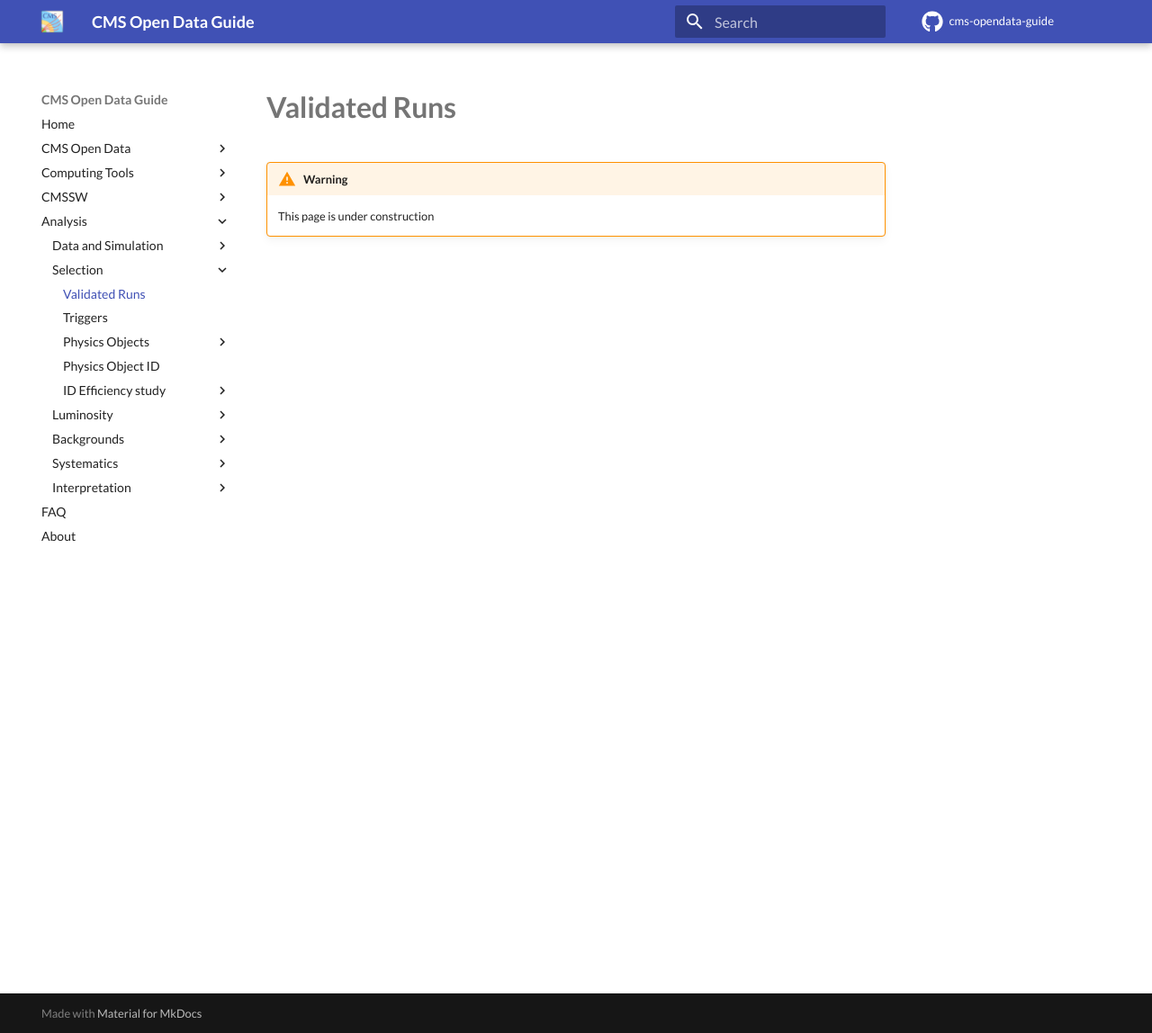
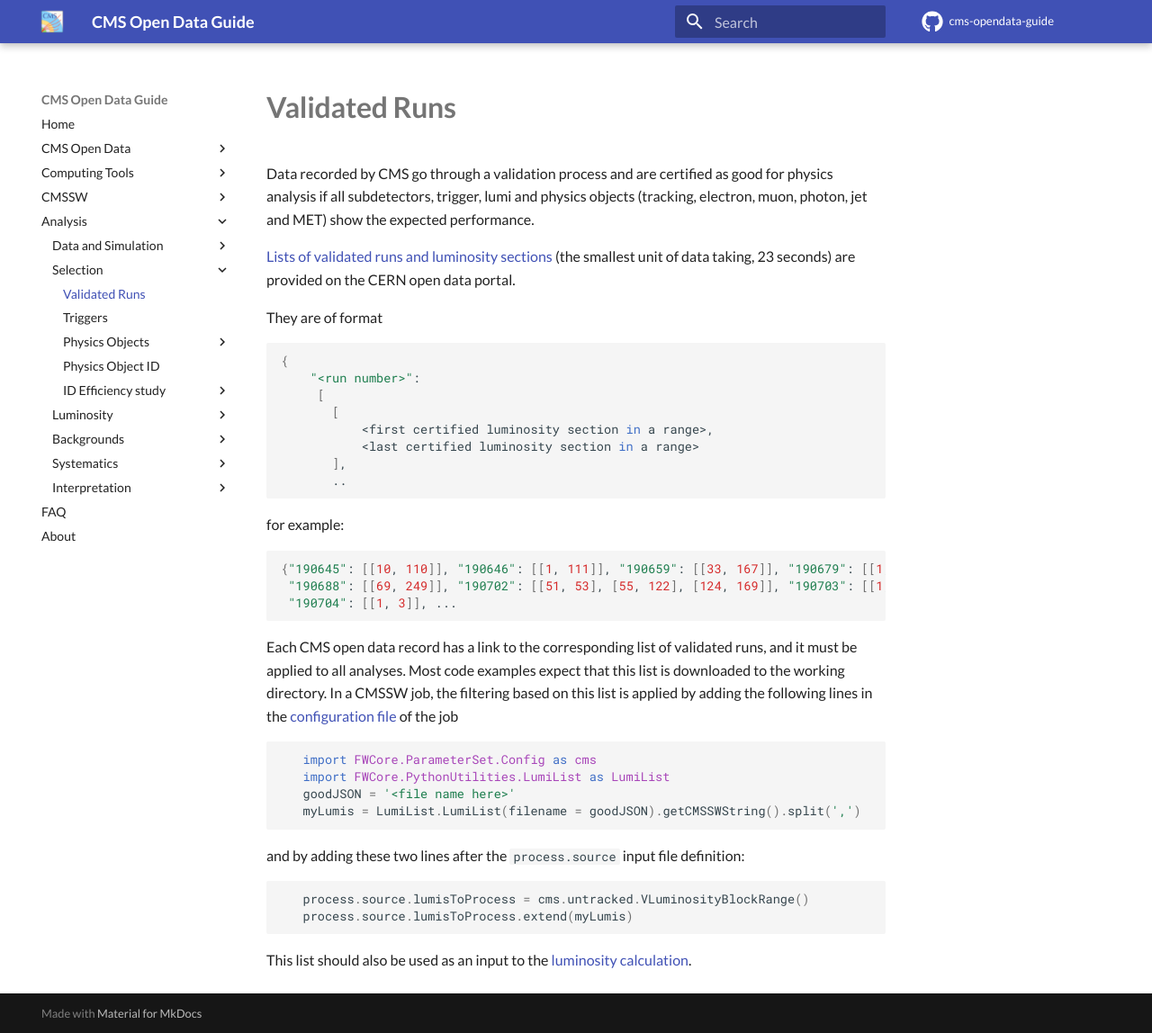
Before and after one commit to cernopendata/cms-opendata-guide, an MkDocs documentation site: the page built from docs/analysis/selection/validatedRuns.md, in a window 1280 px wide and 1148 px high. Shown: the whole window at 90% size. Built offline with MkDocs 1.6.1 and Material for MkDocs 9.7.7, drawn with Linux system fonts in a browser that asks for light colours; comment, search, counter and statistics services are not loaded.

Commit message:
analysis: add validated runs (#78)

````diff
--- a/docs/analysis/selection/validatedRuns.md
+++ b/docs/analysis/selection/validatedRuns.md
@@ -1,4 +1,44 @@
 # Validated Runs
 
-!!! Warning
-    This page is under construction
+Data recorded by CMS go through a validation process and are certified as good for physics analysis if all subdetectors, trigger, lumi and physics objects (tracking, electron, muon, photon, jet and MET) show the expected performance.
+
+[Lists of validated runs and luminosity sections](http://opendata.cern.ch/search?page=1&size=20&type=Environment&subtype=Validation&experiment=CMS) (the smallest unit of data taking, 23 seconds) are provided on the CERN open data portal.
+
+They are of format
+
+ ``` shell
+ {
+     "<run number>":
+      [
+        [
+            <first certified luminosity section in a range>,
+            <last certified luminosity section in a range>
+        ],
+        ..
+ ```
+
+for example:
+
+``` shell
+{"190645": [[10, 110]], "190646": [[1, 111]], "190659": [[33, 167]], "190679": [[1, 55]],
+ "190688": [[69, 249]], "190702": [[51, 53], [55, 122], [124, 169]], "190703": [[1, 252]],
+ "190704": [[1, 3]], ...
+```
+
+Each CMS open data record has a link to the corresponding list of validated runs, and it must be applied to all analyses. Most code examples expect that this list is downloaded to the working directory. In a CMSSW job, the filtering based on this list is applied by adding the following lines in the [configuration file](../../cmssw/cmsswconfigure.md) of the job
+
+``` py
+   import FWCore.ParameterSet.Config as cms
+   import FWCore.PythonUtilities.LumiList as LumiList
+   goodJSON = '<file name here>'
+   myLumis = LumiList.LumiList(filename = goodJSON).getCMSSWString().split(',')
+```
+
+and by adding these two lines after the `process.source` input file definition:
+
+``` py
+   process.source.lumisToProcess = cms.untracked.VLuminosityBlockRange()
+   process.source.lumisToProcess.extend(myLumis)
+```
+
+This list should also be used as an input to the [luminosity calculation](../luminosity/lumi.md).
````
